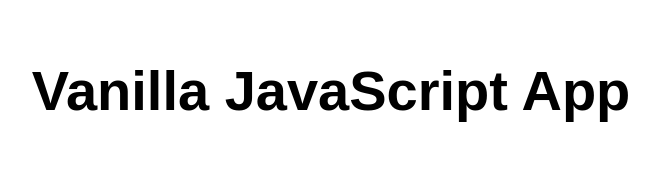
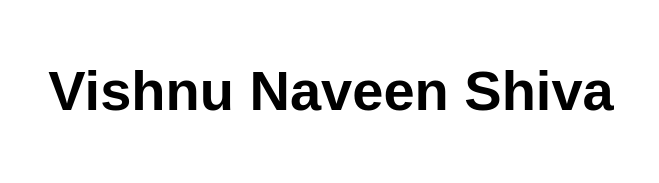
Before and after one commit to vishnuvardhan3021/sampleapp, a website: page src/index.html in a window 1280 px wide. Shown: the whole page, without its empty margins (309-968 px from the left). Drawn offline with Linux system fonts and the light colour scheme.

Commit message:
Update index.html

```diff
--- a/src/index.html
+++ b/src/index.html
@@ -10,7 +10,7 @@
 
 <body>
   <main>
-    <h1>Vanilla JavaScript App</h1>
+    <h1>Vishnu Naveen Shiva</h1>
   </main>
 </body>
 
```
